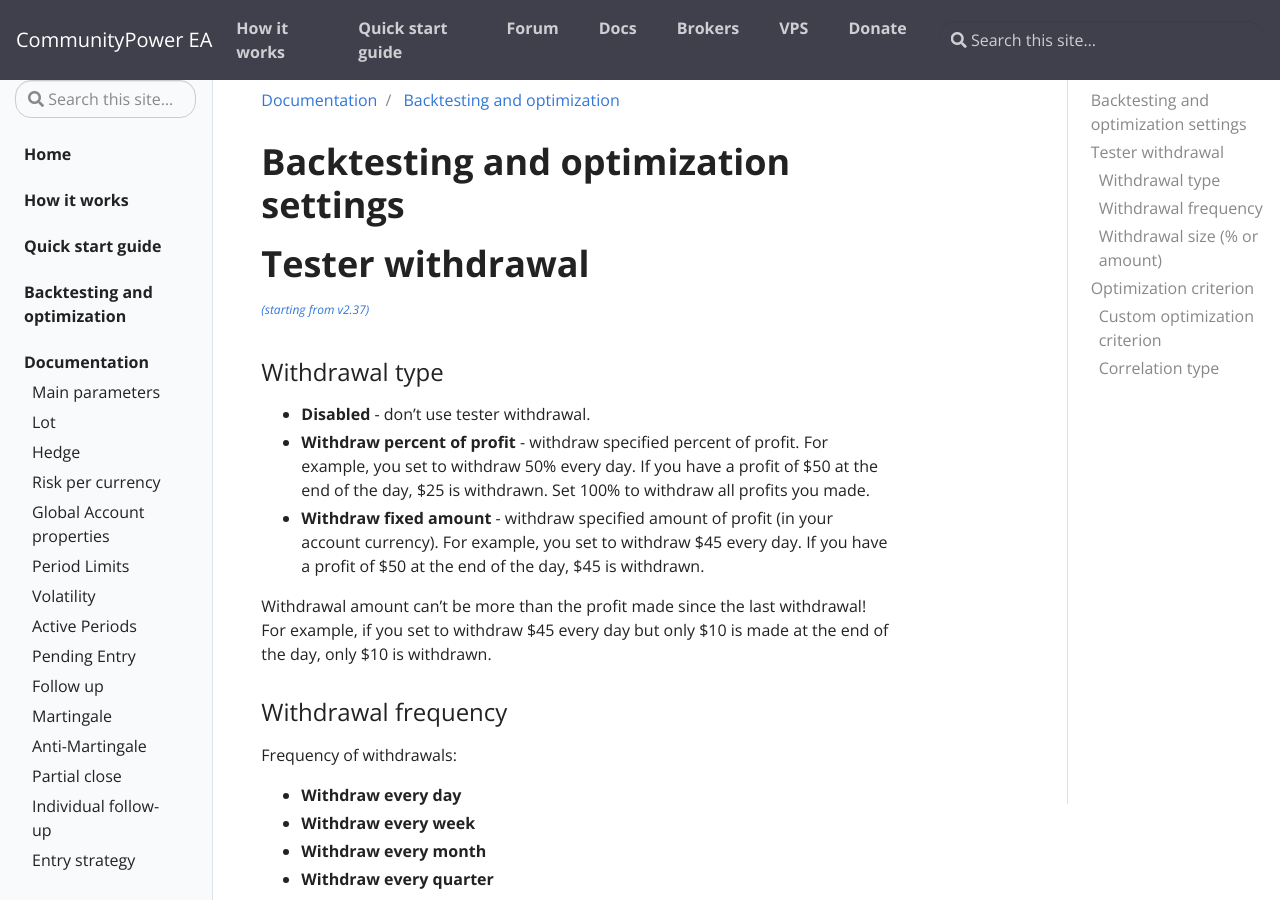
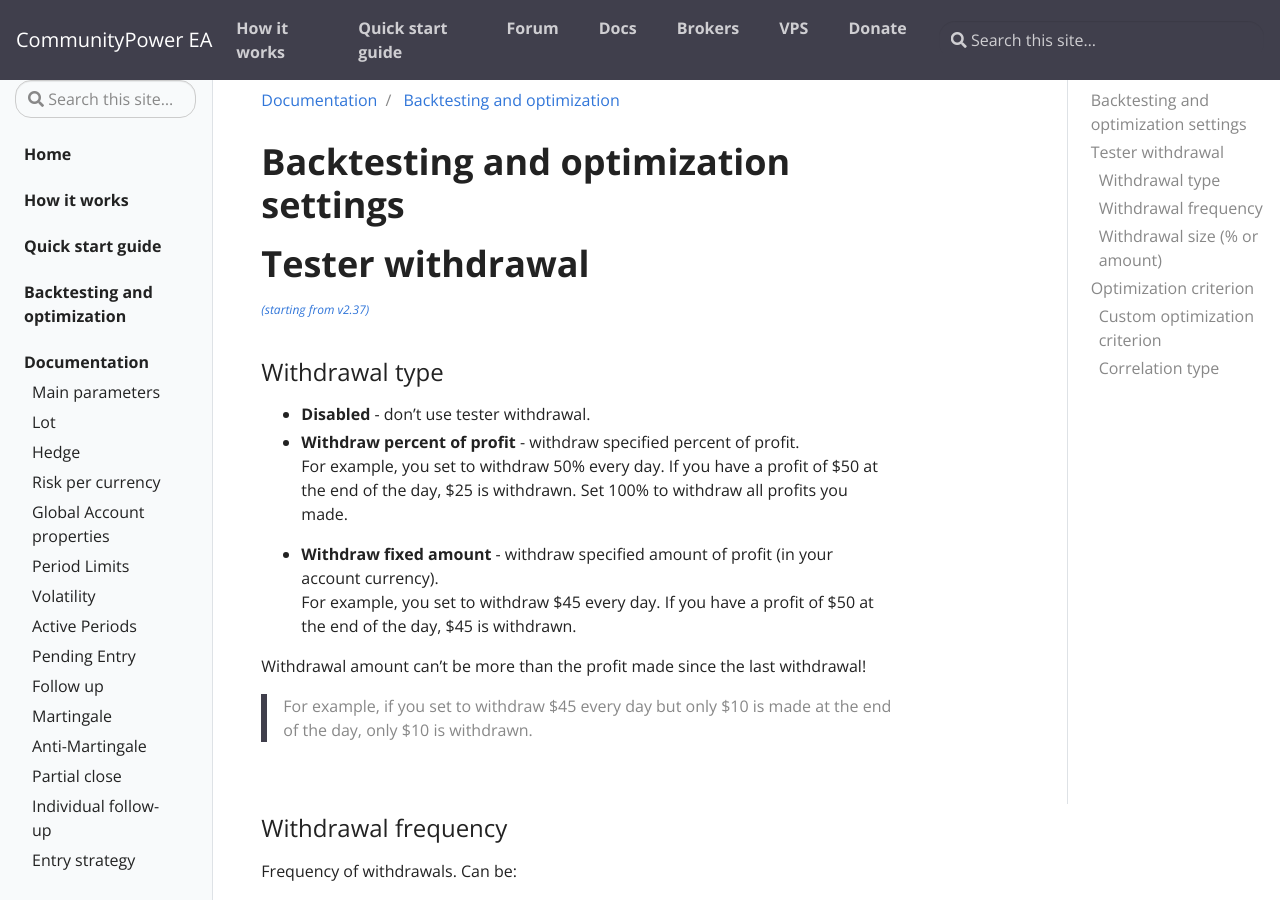
Before and after one commit to komposter/CommunityPowerEA.com, a Jekyll site: the page built from _docs/backtesting-and-optimization.md, in a window 1280 px wide and 900 px high. Built offline with Jekyll 4.4.1, drawn with Linux system fonts in a browser that asks for light colours.

Commit message:
Content change

```diff
--- a/_docs/backtesting-and-optimization.md
+++ b/_docs/backtesting-and-optimization.md
@@ -15,28 +15,32 @@
 ### Withdrawal type
 
 * **Disabled** - don't use tester withdrawal.
-* **Withdraw percent of profit** - withdraw specified percent of profit. For example, you set to withdraw 50% every day. If you have a profit of $50 at the end of the day, $25 is withdrawn. Set 100% to withdraw all profits you made.
-* **Withdraw fixed amount** - withdraw specified amount of profit (in your account currency). For example, you set to withdraw $45 every day. If you have a profit of $50 at the end of the day, $45 is withdrawn.
+* **Withdraw percent of profit** - withdraw specified percent of profit.
+> For example, you set to withdraw 50% every day. If you have a profit of $50 at the end of the day, $25 is withdrawn. Set 100% to withdraw all profits you made.
+* **Withdraw fixed amount** - withdraw specified amount of profit (in your account currency).
+> For example, you set to withdraw $45 every day. If you have a profit of $50 at the end of the day, $45 is withdrawn.
 
-Withdrawal amount can't be more than the profit made since the last withdrawal! For example, if you set to withdraw $45 every day but only $10 is made at the end of the day, only $10 is withdrawn.
+Withdrawal amount can't be more than the profit made since the last withdrawal!
+> For example, if you set to withdraw $45 every day but only $10 is made at the end of the day, only $10 is withdrawn.
 
+<br />
 
 ### Withdrawal frequency
 
-Frequency of withdrawals:
-
+Frequency of withdrawals. Can be:
 * **Withdraw every day**
 * **Withdraw every week**
 * **Withdraw every month**
 * **Withdraw every quarter**
 * **Withdraw every year**
 
+<br />
 
 ### Withdrawal size (% or amount)
 
 Percent or amount in account currency for each withdrawal.
 
-
+<br />
 <br />
 
 # Optimization criterion
```
Also changed, not shown: _docs/notifications.md (+2 -2 lines).
